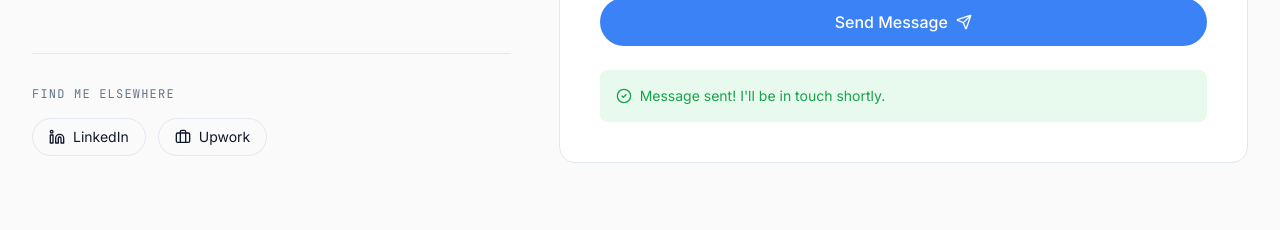
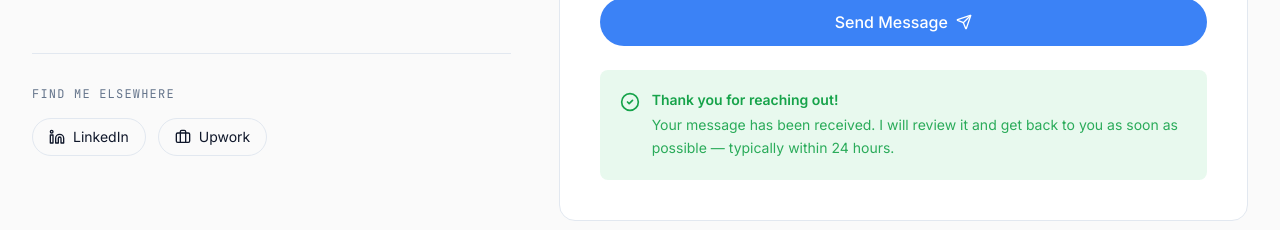
Before and after one commit to waleedshafqat1/portfolio, a Next.js app: page / in a window 1280 px wide. Both pictures are taken after typing "Sample", "name@example.com", "Sample" into the empty fields and a click on the button "Send Message". Shown: the part 12755-12985 px from the top of the page. Before the commit the page ends 12000 px from the top, so only its background shows below. After the commit the page ends 12000 px from the top, so only its background shows below. Built offline with nearby package versions, Linux system fonts and the light colour scheme; no server answers.

Commit message:
form update

```diff
--- a/app/layout.tsx
+++ b/app/layout.tsx
@@ -1,10 +1,13 @@
 import type { Metadata, Viewport } from 'next';
 import { Instrument_Serif, Inter, JetBrains_Mono } from 'next/font/google';
+import Script from 'next/script';
 import './globals.css';
 import { ThemeProvider } from '@/components/shared/theme-provider';
 import { Navbar } from '@/components/shared/navbar';
 import { Footer } from '@/components/shared/footer';
 import { site } from '@/lib/data';
+
+const GA_ID = process.env.NEXT_PUBLIC_GA_ID;
 
 const display = Instrument_Serif({
   subsets: ['latin'],
@@ -96,6 +99,22 @@ export default function RootLayout({
       suppressHydrationWarning
     >
       <body className="font-sans">
+        {GA_ID && (
+          <>
+            <Script
+              src={`https://www.googletagmanager.com/gtag/js?id=${GA_ID}`}
+              strategy="afterInteractive"
+            />
+            <Script id="ga-init" strategy="afterInteractive">
+              {`
+                window.dataLayer = window.dataLayer || [];
+                function gtag(){dataLayer.push(arguments);}
+                gtag('js', new Date());
+                gtag('config', '${GA_ID}');
+              `}
+            </Script>
+          </>
+        )}
         <ThemeProvider
           attribute="class"
           defaultTheme="light"
--- a/components/sections/contact.tsx
+++ b/components/sections/contact.tsx
@@ -235,9 +235,12 @@ export function Contact() {
                 </button>
 
                 {status === 'success' && (
-                  <div className="flex items-center gap-2 p-4 rounded-lg bg-green-500/10 text-green-600 dark:text-green-400 text-sm">
-                    <CheckCircle2 className="h-4 w-4" />
-                    Message sent! I&apos;ll be in touch shortly.
+                  <div className="flex items-start gap-3 p-5 rounded-lg bg-green-500/10 text-green-600 dark:text-green-400 text-sm">
+                    <CheckCircle2 className="h-5 w-5 shrink-0 mt-0.5" />
+                    <div>
+                      <div className="font-semibold mb-1">Thank you for reaching out!</div>
+                      <div className="leading-relaxed opacity-90">Your message has been received. I will review it and get back to you as soon as possible — typically within 24 hours.</div>
+                    </div>
                   </div>
                 )}
                 {status === 'error' && (
```
